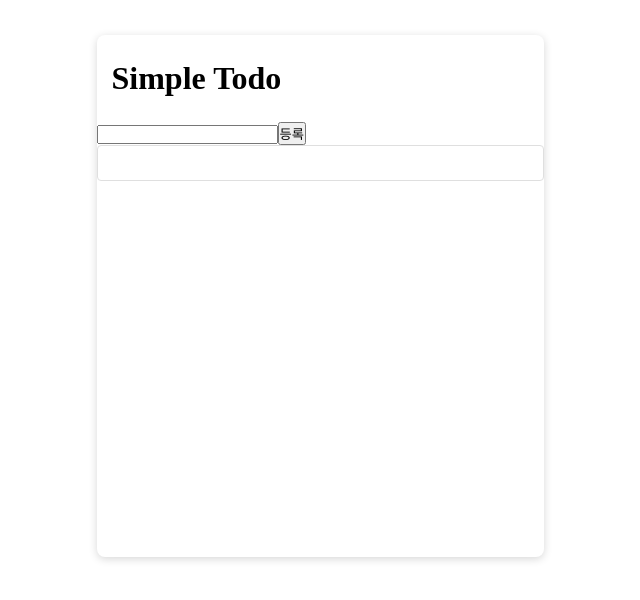
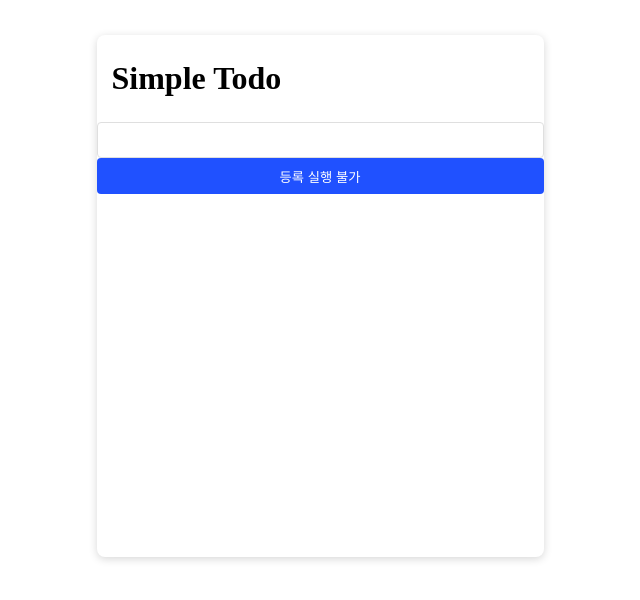
Before and after one commit to hbzcir/nextjs-zustand-todo, a Next.js app: page / in a window 1280 px wide. Shown: the top 600 px of the page, without its empty margins (320-960 px from the left). Built offline with nearby package versions, Linux system fonts and the light colour scheme.

Commit message:
remove ts

```diff
--- a/components/Button.tsx
+++ b/components/Button.tsx
@@ -1,7 +1,11 @@
+import { MouseEvent, ReactNode } from 'react';
 import styled from 'styled-components';
 
-const Button = (props: any) => {
-  return (<StyleButton>{props.children}</StyleButton>)
+const Button = (props: {
+  onClick: (e: MouseEvent) => void;
+  children: ReactNode;
+}) => {
+  return <StyleButton onClick={props.onClick}>{props.children}</StyleButton>;
 };
 
 const StyleButton = styled.button`
--- a/components/Input.tsx
+++ b/components/Input.tsx
@@ -1,3 +1,4 @@
+import { ChangeEvent } from 'react';
 import styled from 'styled-components';
 const StyleInput = styled.input`
   width: 100%;
@@ -9,11 +10,13 @@ const StyleInput = styled.input`
   border: 1px solid var(--border);
   border-radius: 4px;
   outline: transparent;
-`
-const Input = (props :any) => {
-  return (<>
-    <label>{props.completed}</label>
-    <StyleInput type="text" value={props.text} />
-  </>);
-}
+`;
+const Input = (props: {
+  value: string;
+  onChange: (e: ChangeEvent<HTMLInputElement>) => void;
+}) => {
+  return (
+    <StyleInput type="text" value={props.value} onChange={props.onChange} />
+  );
+};
 export default Input;
--- a/package.json
+++ b/package.json
@@ -11,10 +11,6 @@
   "dependencies": {
     "@ant-design/icons": "^5.0.1",
     "@next/font": "13.1.1",
-    "@types/node": "18.11.18",
-    "@types/react": "18.0.26",
-    "@types/react-dom": "18.0.10",
-    "@types/styled-components": "^5.1.26",
     "eslint": "8.31.0",
     "eslint-config-next": "13.1.1",
     "next": "13.1.1",
@@ -22,7 +18,7 @@
     "react": "18.2.0",
     "react-dom": "18.2.0",
     "styled-components": "^5.3.6",
-    "typescript": "4.9.4"
+    "uniqid": "^5.4.0"
   },
   "devDependencies": {
     "babel-plugin-styled-components": "^2.0.7"
--- a/pages/index.tsx
+++ b/pages/index.tsx
@@ -1,32 +1,32 @@
-import React, { ReactEventHandler, useState } from 'react';
+import React, { useState } from 'react';
 import Head from 'next/head';
 import TodoItem from '../components/TodoItem/TodoItem';
 import styled from 'styled-components';
 import Input from '../components/Input';
-// import Button from '../components/Button';
+import Button from 'components/Button';
+import uniqid from 'uniqid';
 
-export type TodoT = { //export type은 타입 문맥에 사용할 export만 제공하며, 이 또한 TypeScript의 출력물에서 제거.
-  id: string,
-  text: String,
-  completed: boolean,
+export type TodoT = {
+  //export type은 타입 문맥에 사용할 export만 제공하며, 이 또한 TypeScript의 출력물에서 제거.
+  id: string;
+  text: String;
+  completed: boolean;
 };
 
 export default function Home() {
   const [todos, setTodos] = useState<TodoT[]>([]);
   const [newInput, setNewInput] = useState<string>('');
-  const testLog = (e: React.ChangeEvent<HTMLInputElement>) => {
-    console.dir(e.target.value);
-  }
+
   const addTodo = () => {
     const newTodo: TodoT = {
       text: newInput,
-      id: (Math.floor(Math.random() * (100 - 1 + 1)) + 1).toString(),
+      id: uniqid(),
       completed: false,
     };
     setTodos((prev) => {
       return [...prev, newTodo];
     });
-  }
+  };
 
   return (
     <>
@@ -39,17 +39,21 @@ export default function Home() {
       <Container>
         <Todo>
           <Title>Simple Todo</Title>
-          {
-            todos?.map(todo => (
-              // <p key={todo.id}>{todo.text}</p>
-              <TodoItem key={todo.id} id={todo.id} text={todo.text} completed={todo.completed} />
-            ))
-          }
-          <input type="text" value={newInput} onChange={(e) => {setNewInput(e.target.value)}} />
-          <button onClick={addTodo}>등록</button>
-          <Input onChange={(e: React.ChangeEvent<HTMLInputElement>) => {setNewInput(e.target.value)}} />
-          {/* <Button onClick={addTodo}>등록 실행 불가 </Button> */}
-
+          {todos?.map((todo) => (
+            <TodoItem
+              key={todo.id}
+              id={todo.id}
+              text={todo.text}
+              completed={todo.completed}
+            />
+          ))}
+          <Input
+            value={newInput}
+            onChange={(e) => {
+              setNewInput(e.target.value);
+            }}
+          />
+          <Button onClick={addTodo}>등록 실행 불가 </Button>
         </Todo>
       </Container>
     </>
```
Also changed, not shown: tsconfig.json (deleted, +0 -23 lines), tsconfig.paths.json (deleted, +0 -16 lines), 2 other files (tests, documents, lock files or other folders).
